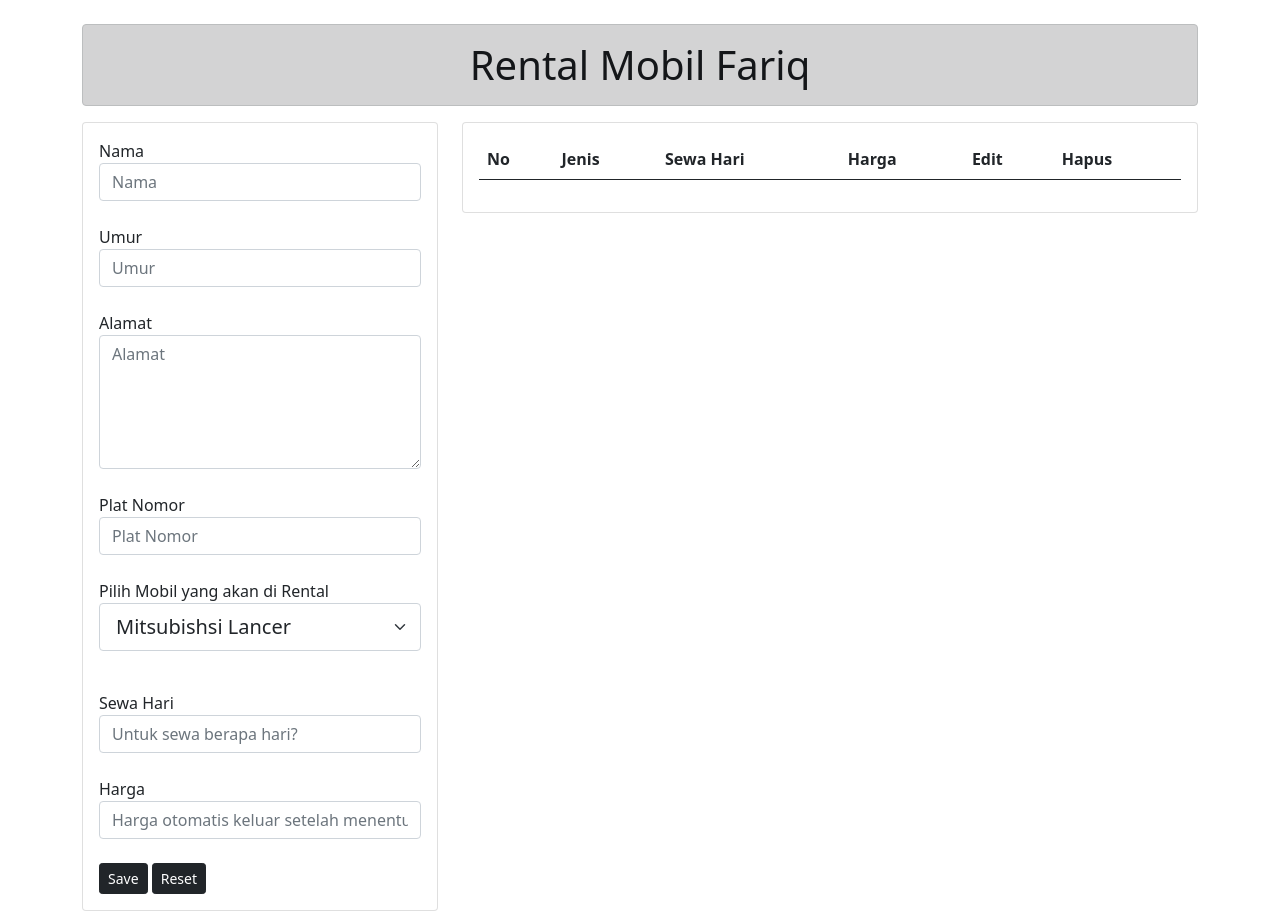
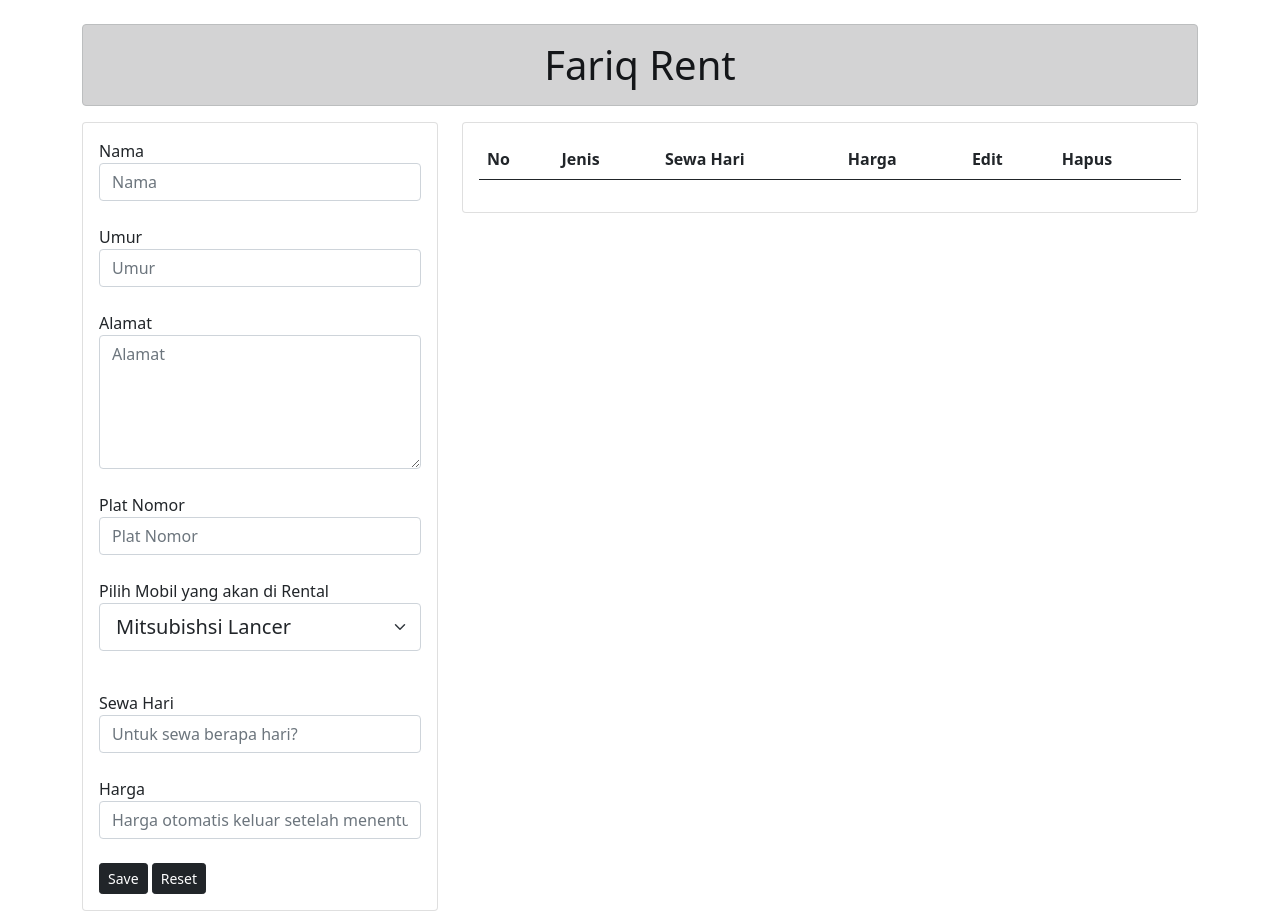
Before and after one commit to fariqfauzan/Gohid-Rent-Car, a plain HTML site: page index.html in a window 1280 px wide. Drawn offline with nearby package versions, Linux system fonts and the light colour scheme.

Commit message:
Update index.html

```diff
--- a/index.html
+++ b/index.html
@@ -16,7 +16,7 @@
     <div class="container mt-4">
       <div class="row">
         <div class="col-lg-12">
-          <h1 class="alert alert-dark text-center">Rental Mobil Fariq</h1>
+          <h1 class="alert alert-dark text-center">Fariq Rent</h1>
         </div>
         <div class="col-lg-4">
           <div class="card">
```
